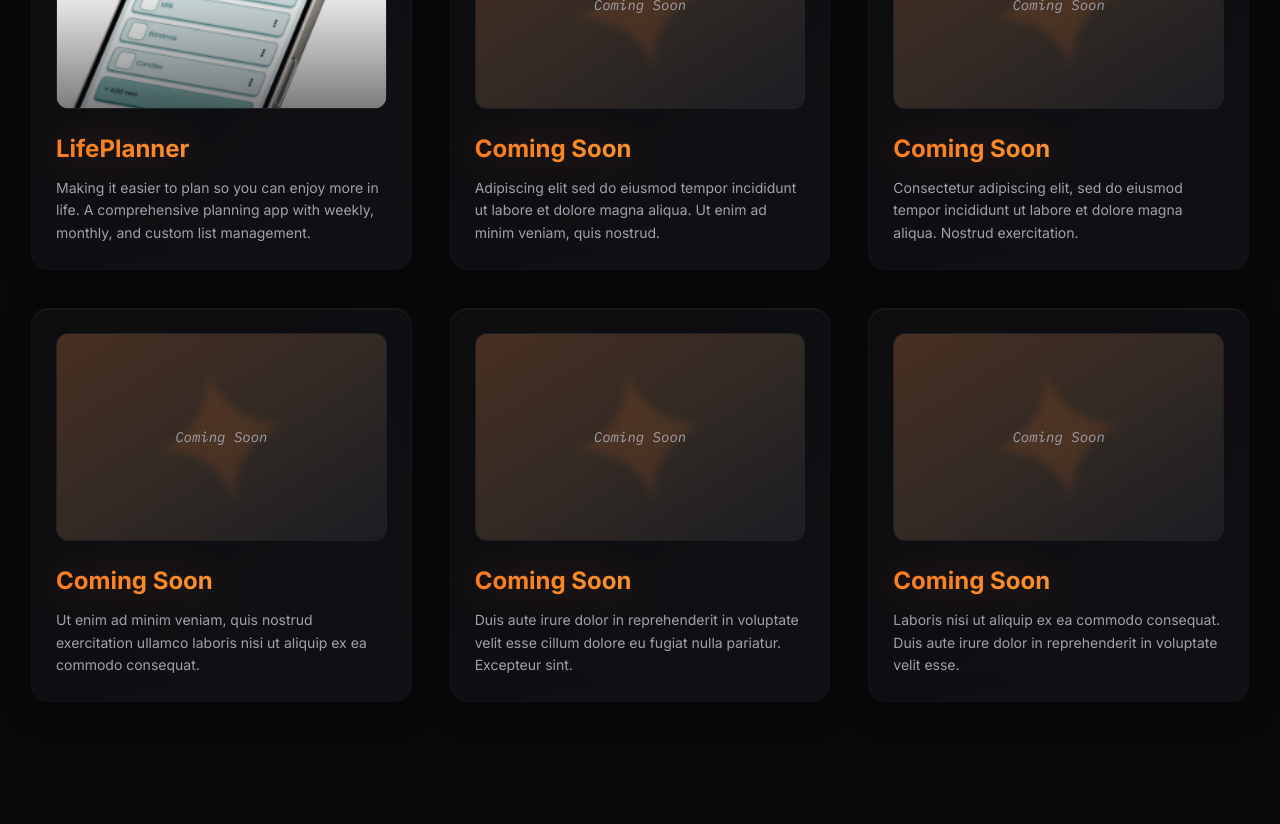
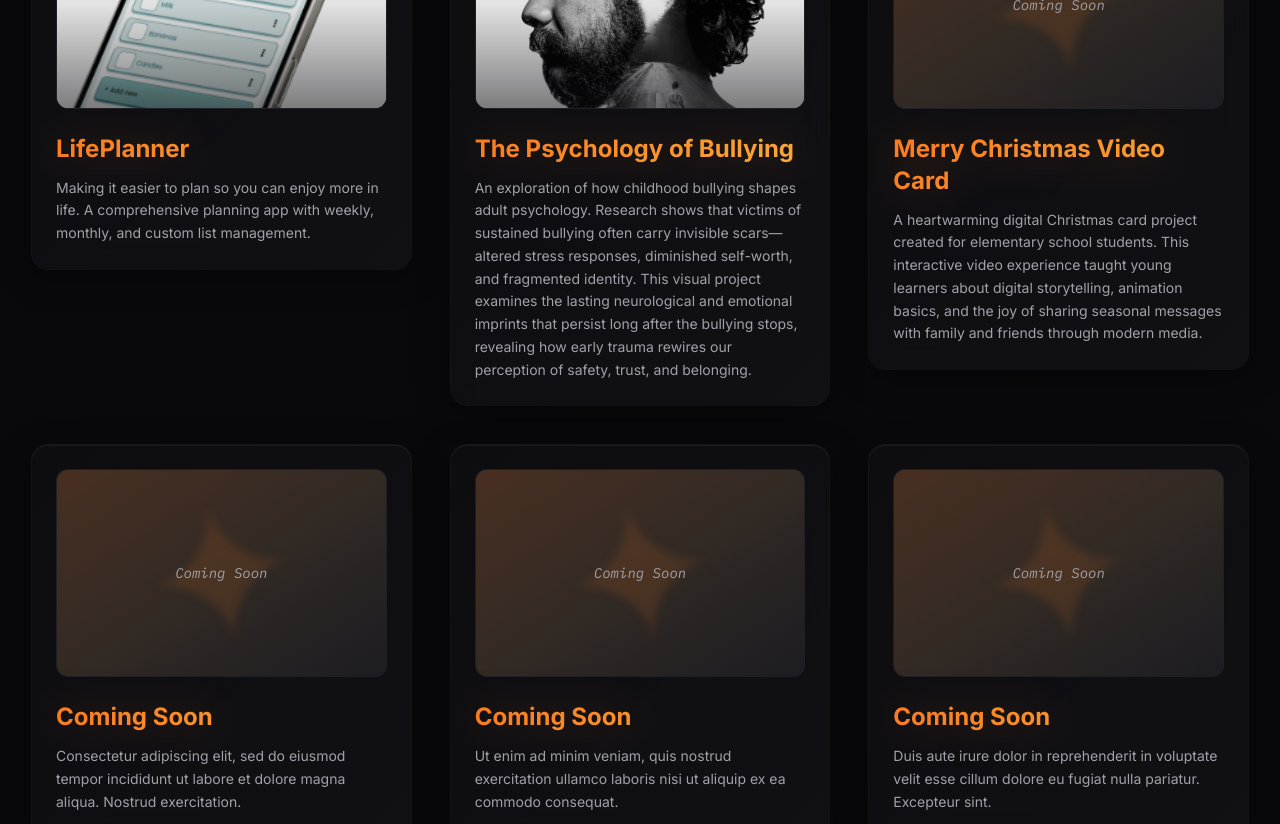
Before and after one commit to Aborgz/arnborg-design-space, a React (Vite) app: page / in a window 1280 px wide. Shown: the part 3540-4364 px from the top of the page. Built offline with nearby package versions, Linux system fonts and the light colour scheme; the HTML template or start-up script is replaced by a standard one.

Commit message:
Add project images and descriptions

```diff
--- a/src/pages/Index.tsx
+++ b/src/pages/Index.tsx
@@ -1,6 +1,7 @@
 import ProjectCard from "@/components/ProjectCard";
 import profilePhoto from "@/assets/samuel-profile.jpg";
 import lifeplannerImage from "@/assets/lifeplanner-preview.png";
+import bullyingProjectImage from "@/assets/bullying-project.jpg";
 import { Mail, Linkedin, Github, Briefcase, Users, Award, BookOpen } from "lucide-react";
 
 const Index = () => {
@@ -12,8 +13,13 @@ const Index = () => {
       link: "/projects/lifeplanner"
     },
     {
-      title: "Coming Soon",
-      description: "Adipiscing elit sed do eiusmod tempor incididunt ut labore et dolore magna aliqua. Ut enim ad minim veniam, quis nostrud."
+      title: "The Psychology of Bullying",
+      description: "An exploration of how childhood bullying shapes adult psychology. Research shows that victims of sustained bullying often carry invisible scars—altered stress responses, diminished self-worth, and fragmented identity. This visual project examines the lasting neurological and emotional imprints that persist long after the bullying stops, revealing how early trauma rewires our perception of safety, trust, and belonging.",
+      image: bullyingProjectImage
+    },
+    {
+      title: "Merry Christmas Video Card",
+      description: "A heartwarming digital Christmas card project created for elementary school students. This interactive video experience taught young learners about digital storytelling, animation basics, and the joy of sharing seasonal messages with family and friends through modern media."
     },
     {
       title: "Coming Soon",
@@ -26,10 +32,6 @@ const Index = () => {
     {
       title: "Coming Soon",
       description: "Duis aute irure dolor in reprehenderit in voluptate velit esse cillum dolore eu fugiat nulla pariatur. Excepteur sint."
-    },
-    {
-      title: "Coming Soon",
-      description: "Laboris nisi ut aliquip ex ea commodo consequat. Duis aute irure dolor in reprehenderit in voluptate velit esse."
     }
   ];
 
```
Also changed, not shown: src/assets/bullying-project.jpg (added), 1 other file (tests, documents, lock files or other folders).
